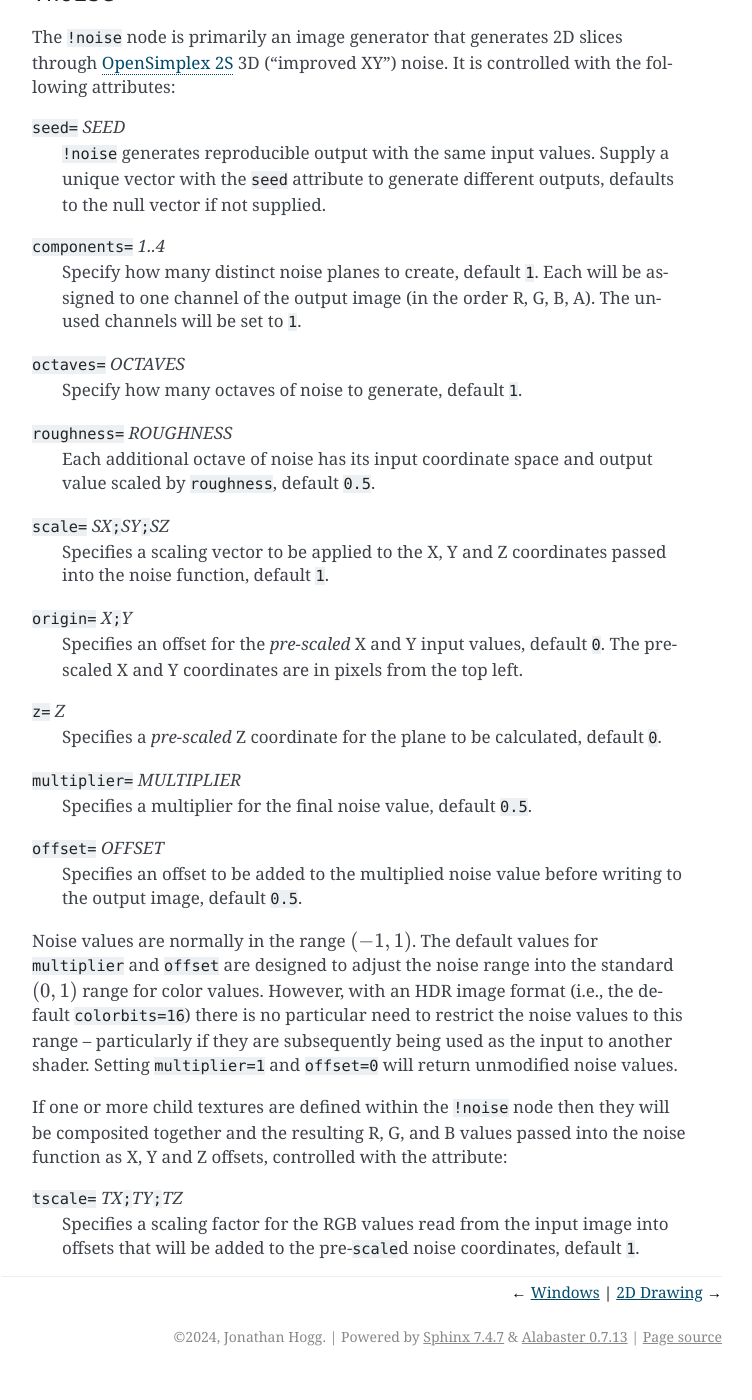
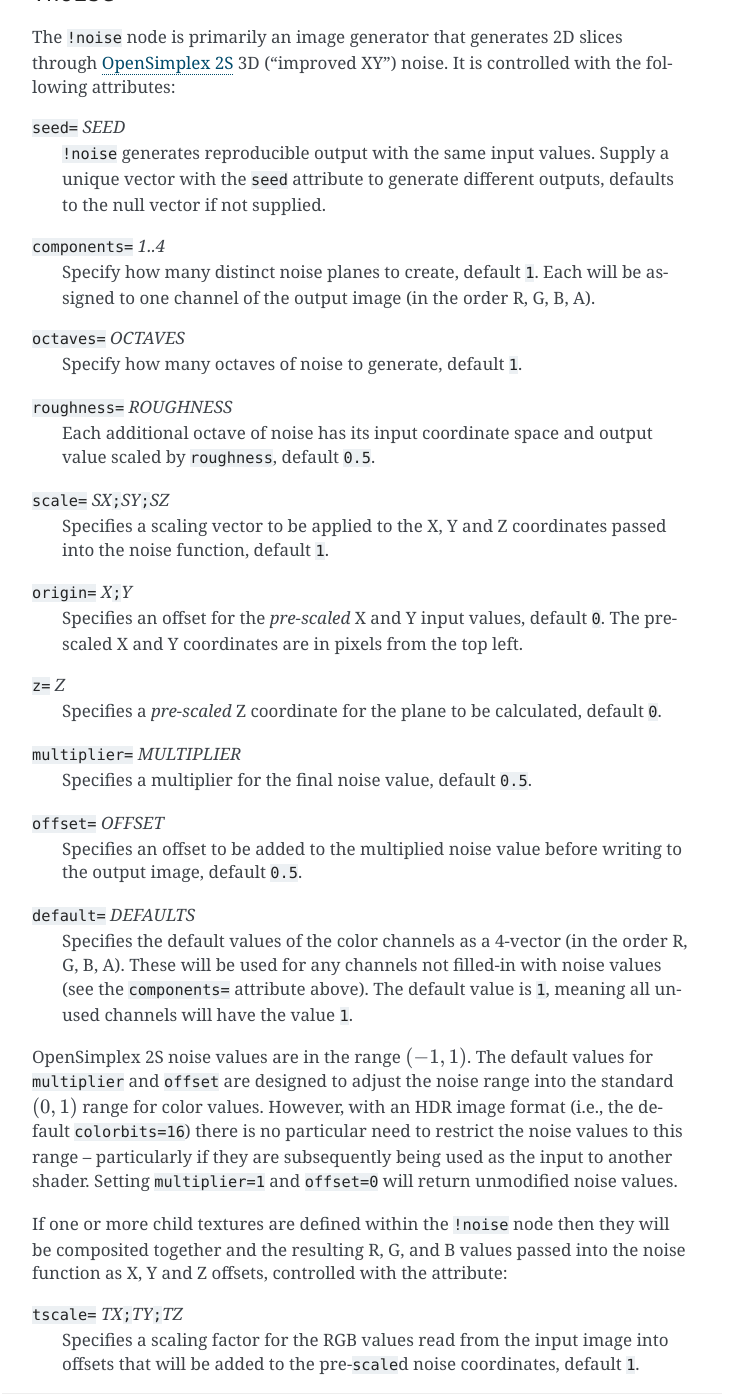
Before and after one commit to jonathanhogg/flitter, a Sphinx documentation site: the page built from docs/shaders.md, in a window 1280 px wide and 1400 px high, scrolled down 12427 px. Shown: the whole window, without its empty margins (388-1140 px from the left). Built offline with Sphinx 7.4.7, drawn with Linux system fonts in a browser that asks for light colours; before the commit the page ends 13803 px from its top, so only the background shows below that.

Commit message:
Some tweaks to `!noise`
In particular, breaking out the OpenSimplex 2S functions into an include
file that can be re-used.

```diff
--- a/docs/shaders.md
+++ b/docs/shaders.md
@@ -525,8 +525,7 @@ to the null vector if not supplied.
 
 `components=` *1..4*
 : Specify how many distinct noise planes to create, default `1`. Each will
-be assigned to one channel of the output image (in the order R, G, B, A). The
-unused channels will be set to `1`.
+be assigned to one channel of the output image (in the order R, G, B, A).
 
 `octaves=` *OCTAVES*
 : Specify how many octaves of noise to generate, default `1`.
@@ -554,7 +553,13 @@ default `0`.
 : Specifies an offset to be added to the multiplied noise value before writing
 to the output image, default `0.5`.
 
-Noise values are normally in the range $(-1,1)$. The default values for
+`default=` *DEFAULTS*
+: Specifies the default values of the color channels as a 4-vector (in the
+order R, G, B, A). These will be used for any channels not filled-in with noise
+values (see the `components=` attribute above). The default value is `1`,
+meaning all unused channels will have the value `1`.
+
+OpenSimplex 2S noise values are in the range $(-1,1)$. The default values for
 `multiplier` and `offset` are designed to adjust the noise range into the
 standard $(0,1)$ range for color values. However, with an HDR image format
 (i.e., the default `colorbits=16`) there is no particular need to restrict the
```
Also changed, not shown: 5 other files.
